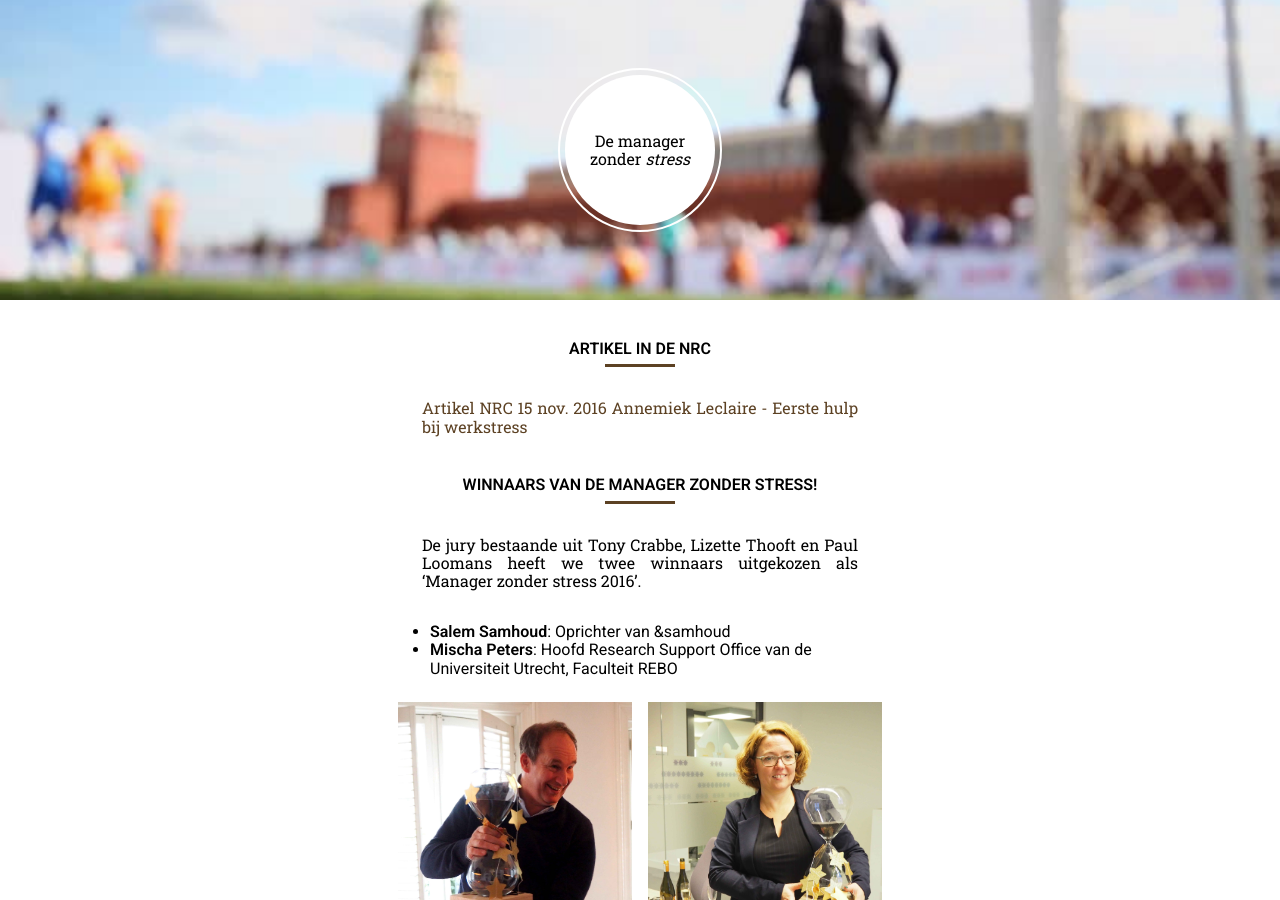
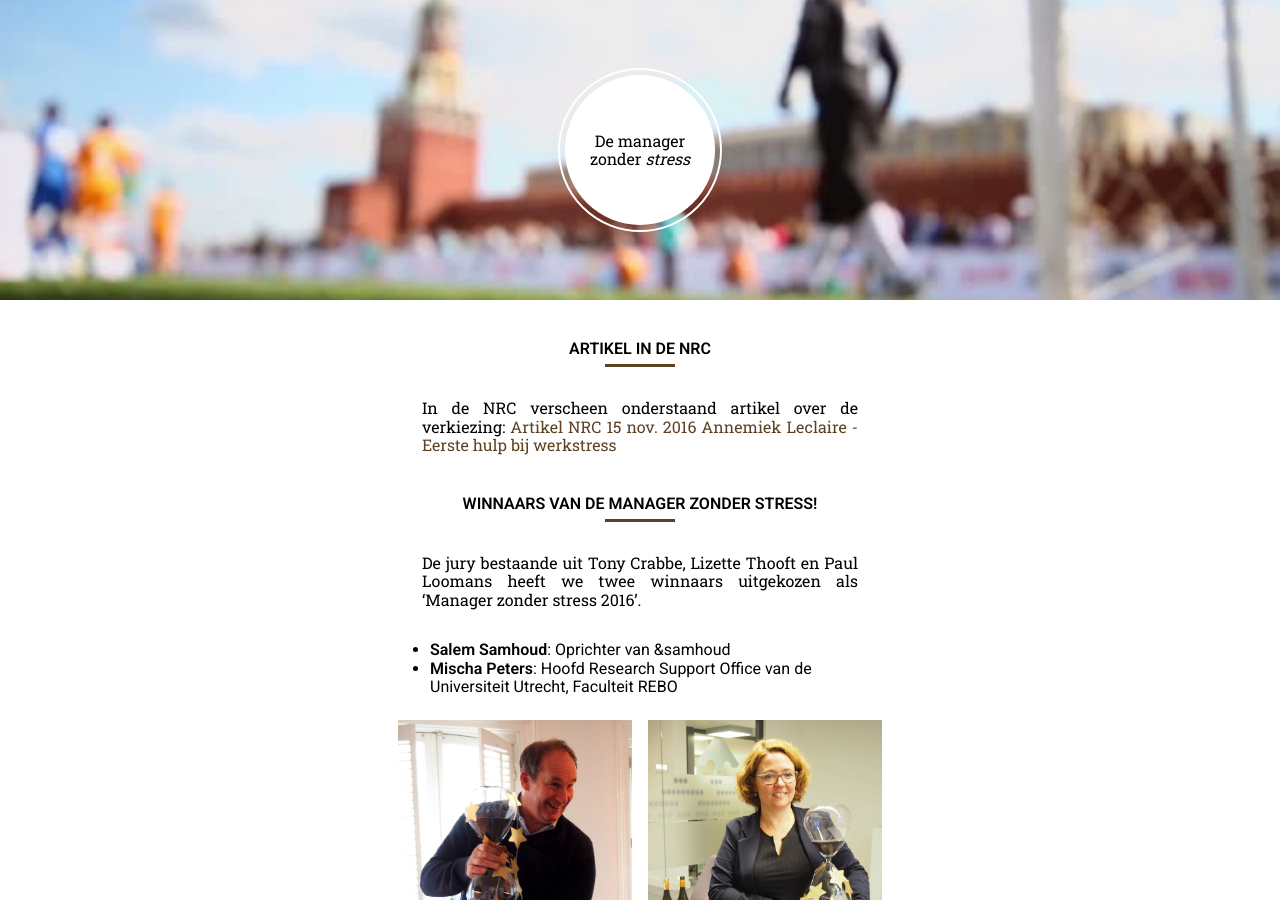
Before and after one commit to nloomans/manager-zonder-stress, a Jekyll site: the page built from index.html, in a window 1280 px wide and 900 px high. Built offline with Jekyll 4.4.1, drawn with Linux system fonts in a browser that asks for light colours.

Commit message:
Update about_text.md

```diff
--- a/_includes/about_text.md
+++ b/_includes/about_text.md
@@ -1,4 +1,5 @@
 # Artikel in de NRC
+In de NRC verscheen onderstaand artikel over de verkiezing:
 [Artikel NRC 15 nov. 2016 Annemiek Leclaire - Eerste hulp bij werkstress](https://www.nrc.nl/nieuws/2016/11/15/eerste-hulp-bij-werkstress-5279468-a1531883)
 
 # Winnaars van de Manager zonder stress!
```
